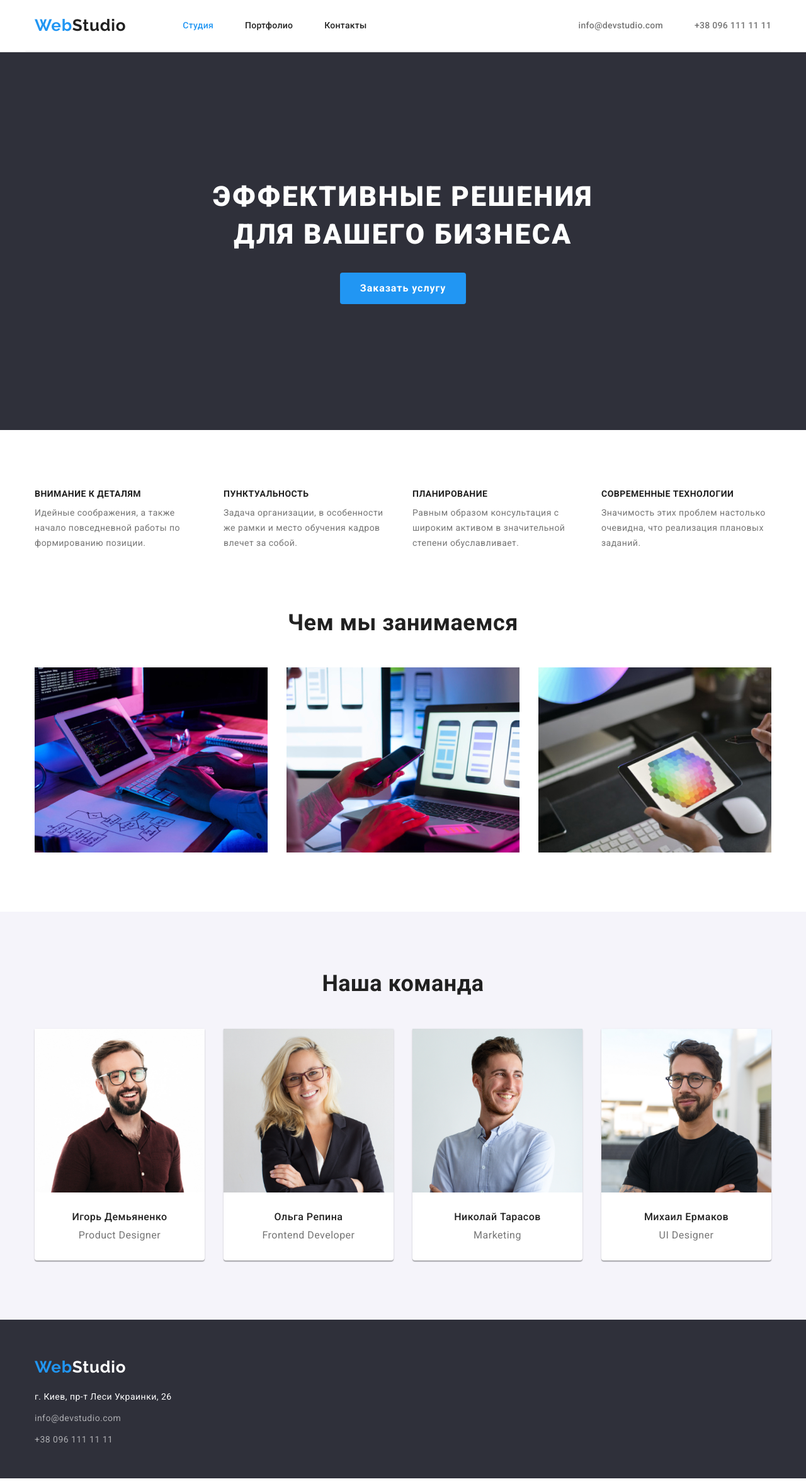
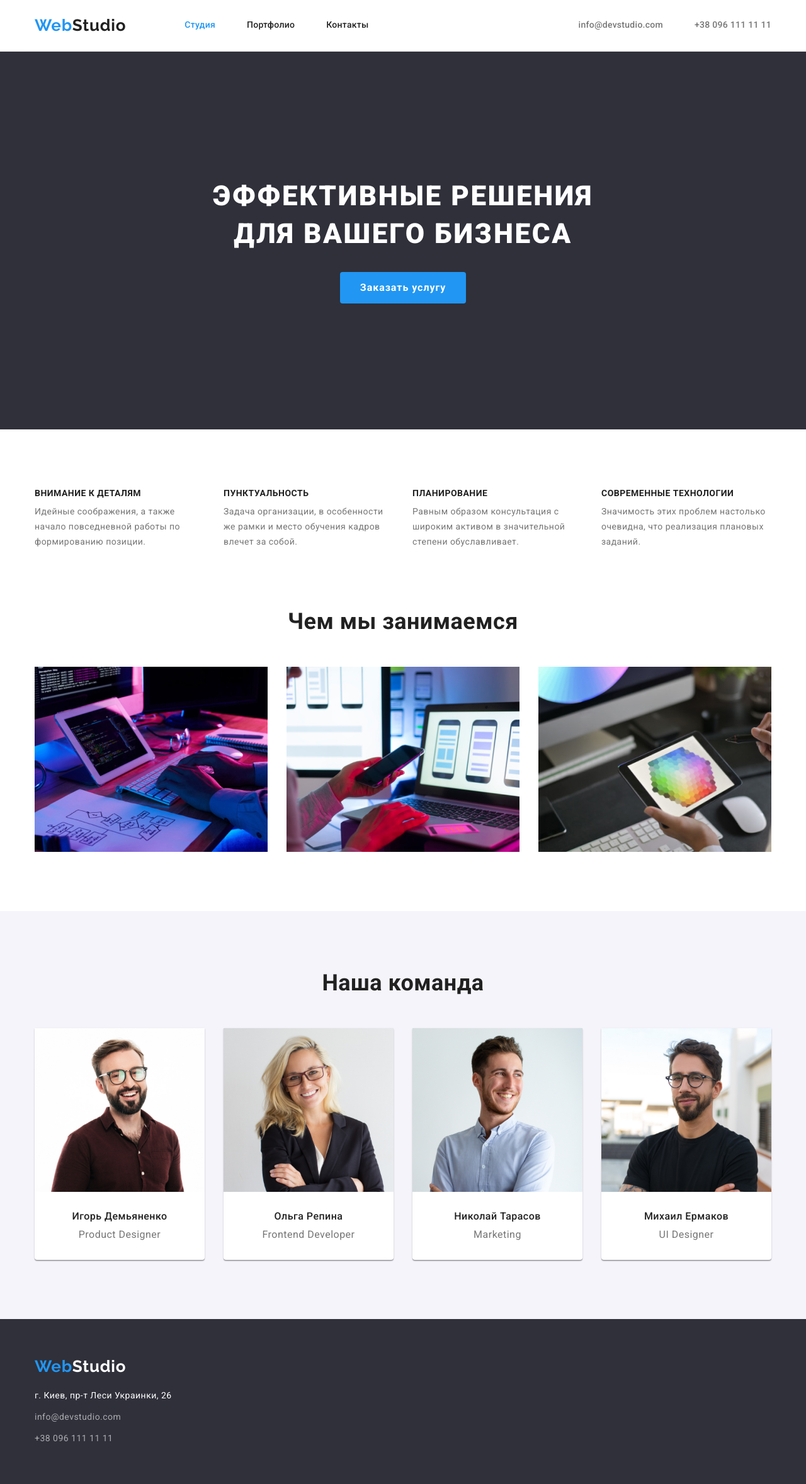
Before and after one commit to MikoreVikt/goit-markup-hw-03, a plain HTML site: page index.html in a window 1280 px wide. Shown: the whole page at 63% size. Drawn offline with nearby package versions, Linux system fonts and the light colour scheme.

Commit message:
adds fixes

```diff
--- a/css/styles.css
+++ b/css/styles.css
@@ -42,9 +42,6 @@ button {border: none;}
 }
 
 body {
-    max-width: 1600px;
-    margin-left: auto;
-    margin-right: auto;
     font-family: 'Roboto';
     font-style: normal;
     letter-spacing: 0.03em;
@@ -63,15 +60,12 @@ body {
     padding-left: 15px;
     padding-right: 15px;
     width: 1200px;
-    align-items: center;
 }
 .header.container {
     display: flex;
+    align-items: center;
 }
-.hero.container {
-    padding-top: 106px;
-    padding-bottom: 106px;
-}
+
 
 .pointer {
     cursor: pointer;
@@ -111,15 +105,11 @@ body {
         color: var(--accent-color)
 }
 .header-logo-link {
-    padding-top: 25px;
-    padding-bottom: 25px;
-    margin-right: 90px;
+    margin-right: 93px;
 }
 .footer-logo-link {
     display: inline-block;
-    margin-top: 40px;
-    padding-top: 20px;
-    padding-bottom: 20px;
+    margin-bottom: 20px;
 }
 .logo .span-h {
     color: var(--main-text-color);
@@ -148,7 +138,24 @@ body {
     display: flex;
     margin-left: auto;
 }
-
+.nav-link {
+    display: block;
+    font-weight: 500;
+    font-size: 14px;
+    line-height: 1.14;
+    letter-spacing: 0.02em;
+    color: var(--main-text-color);
+    padding: 32px 0;
+}
+.contact-link {
+    display: block;
+    font-weight: 500;
+    font-size: 14px;
+    line-height: 1.14;
+    letter-spacing: 0.02em;
+    color: var(--main-2-text-color);
+    padding: 32px 0;
+}
 
 /* HOVER AND FOCUS IN HEADER */
 
@@ -166,33 +173,21 @@ body {
 .nav-link.current {
     color: var(--accent-color);
 }
-.nav-link {
-    font-weight: 500;
-        font-size: 14px;
-        line-height: 1.14;
-        letter-spacing: 0.02em;
-        color: var(--main-text-color);
-}
-.contact-link {
-    font-weight: 500;
-        font-size: 14px;
-        line-height: 1.14;
-        letter-spacing: 0.02em;
-        color: var(--main-2-text-color)
-}
+
 
 /* INDEX-MAIN */
 
 /* SECTION-1 */
 
 .hero.section {
-    min-height: 600px;
+    padding: 200px 0;
     background-color: var(--bg-hd-ft-color);
 }
 .title-hero {
     max-width: 696px;
     margin-left: auto;
     margin-right: auto;
+    margin-bottom: 30px;
     font-weight: 900;
     font-size: 44px;
     line-height: 1.36;
@@ -204,7 +199,6 @@ body {
     display: block;
     margin-left: auto;
     margin-right: auto;
-    margin-top: 30px;
     padding: 0;
     font-weight: 700;
     font-size: 16px;
@@ -276,8 +270,8 @@ body {
 .team-card:not(:last-child) {
     margin-right: 30px;
 }
-.teams-img {
-    margin-bottom: 30px;
+.card-tumb {
+    padding: 30px 0;
 }
 .title-card {
     margin-bottom: 10px;
@@ -287,7 +281,6 @@ body {
     text-align: center;
 }
 .text-card {
-    margin-bottom: 30px;
     font-size: 16px;
     line-height: 1.18;
     text-align: center;
@@ -313,8 +306,9 @@ body {
     background-color: var(--accent-color);
 }
 .filter-btn {
+    border-radius: 4px;
     padding: 6px 22px;
-    background-color: var(--bg-accent-color);
+    background: var(--bg-accent-color);
 }
 .filter-btn.active {
     color: var(--white-color);
@@ -360,8 +354,8 @@ body {
 /* ! FOOTER ! */
 
 .footer {
+    padding: 60px 0;
     background-color: var(--bg-hd-ft-color);
-    min-height: 252px;
 }
 
 .footer-link.gps {
--- a/index.html
+++ b/index.html
@@ -115,26 +115,34 @@
                     <li class="team-card">
                         <img class="teams-img" src="./images/Stydio/Team/img-4.jpg" alt="Первый член команды"
                             width="270" height="260">
+                        <div class="card-tumb">
                             <h3 class="title-card">Игорь Демьяненко</h3>
                             <p class="text-card">Product Designer</p>
+                        </div>
                     </li>
                     <li class="team-card">
                         <img class="teams-img" src="./images/Stydio/Team/img-5.jpg" alt="Второй член команды"
                             width="270" height="260">
+                        <div class="card-tumb">
                             <h3 class="title-card">Ольга Репина</h3>
                             <p class="text-card">Frontend Developer</p>
+                        </div>
                     </li>
                     <li class="team-card">
                         <img class="teams-img" src="./images/Stydio/Team/img-6.jpg" alt="Третий член команды"
                             width="270" height="260">
+                        <div class="card-tumb">
                             <h3 class="title-card">Николай Тарасов</h3>
                             <p class="text-card">Marketing</p>
+                        </div>
                     </li>
                     <li class="team-card">
                         <img class="teams-img" src="./images/Stydio/Team/img-7.jpg" alt="Четвертый член команды"
                             width="270" height="260">
+                        <div class="card-tumb">
                             <h3 class="title-card">Михаил Ермаков</h3>
                             <p class="text-card">UI Designer</p>
+                        </div>
                     </li>
                 </ul>
             </div>
@@ -143,7 +151,7 @@
 
     <!-- footer -->
     <footer class="footer">
-        <div class="footer container">
+        <div class="container">
             <a class="logo footer-logo-link" href="./index.html">Web<span class="span-f">Studio</span></a>
             <address class="address">
                 <ul>
```
Also changed, not shown: portfolio.html (+1 -1 lines). Lines whose indentation alone changed are shown as unchanged.
